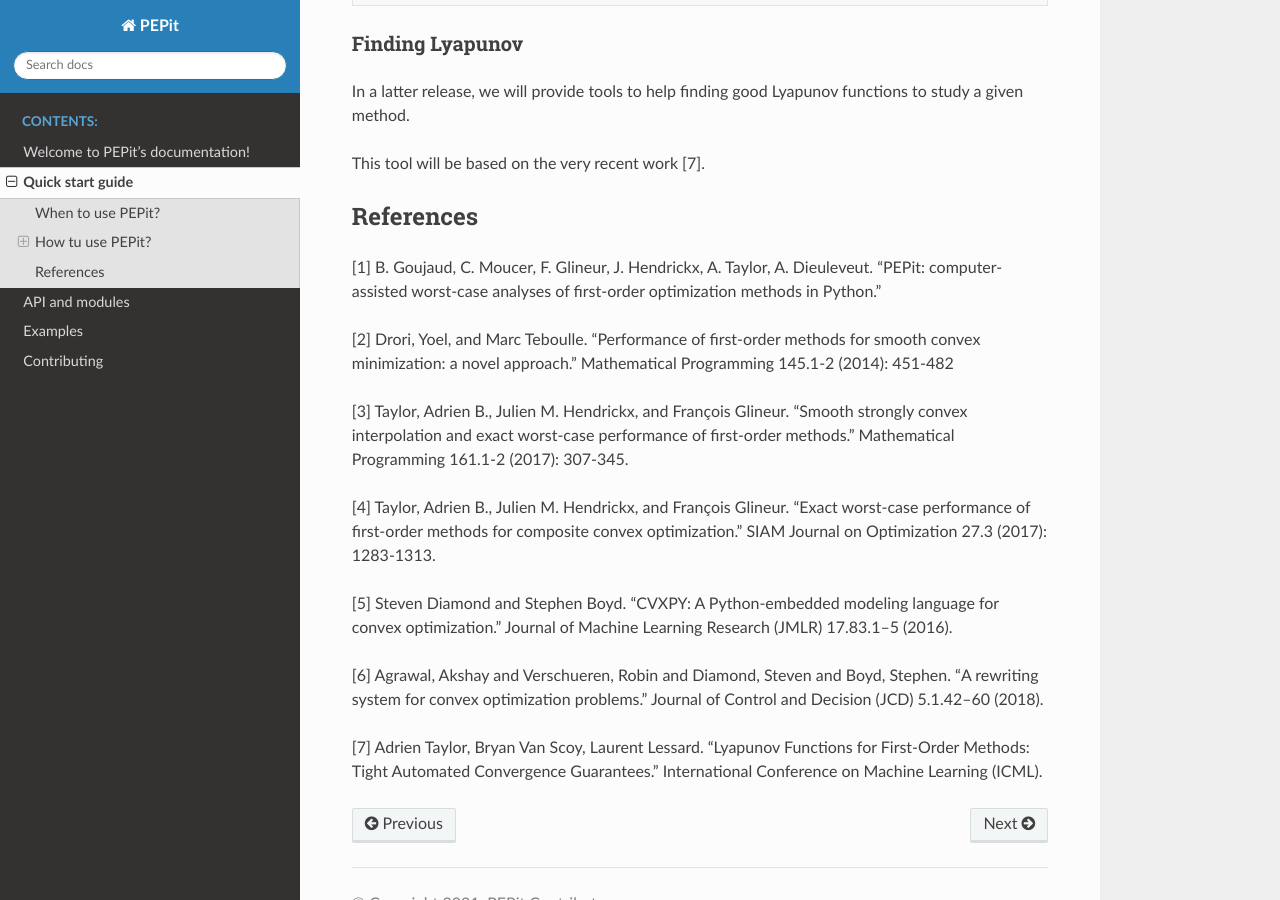
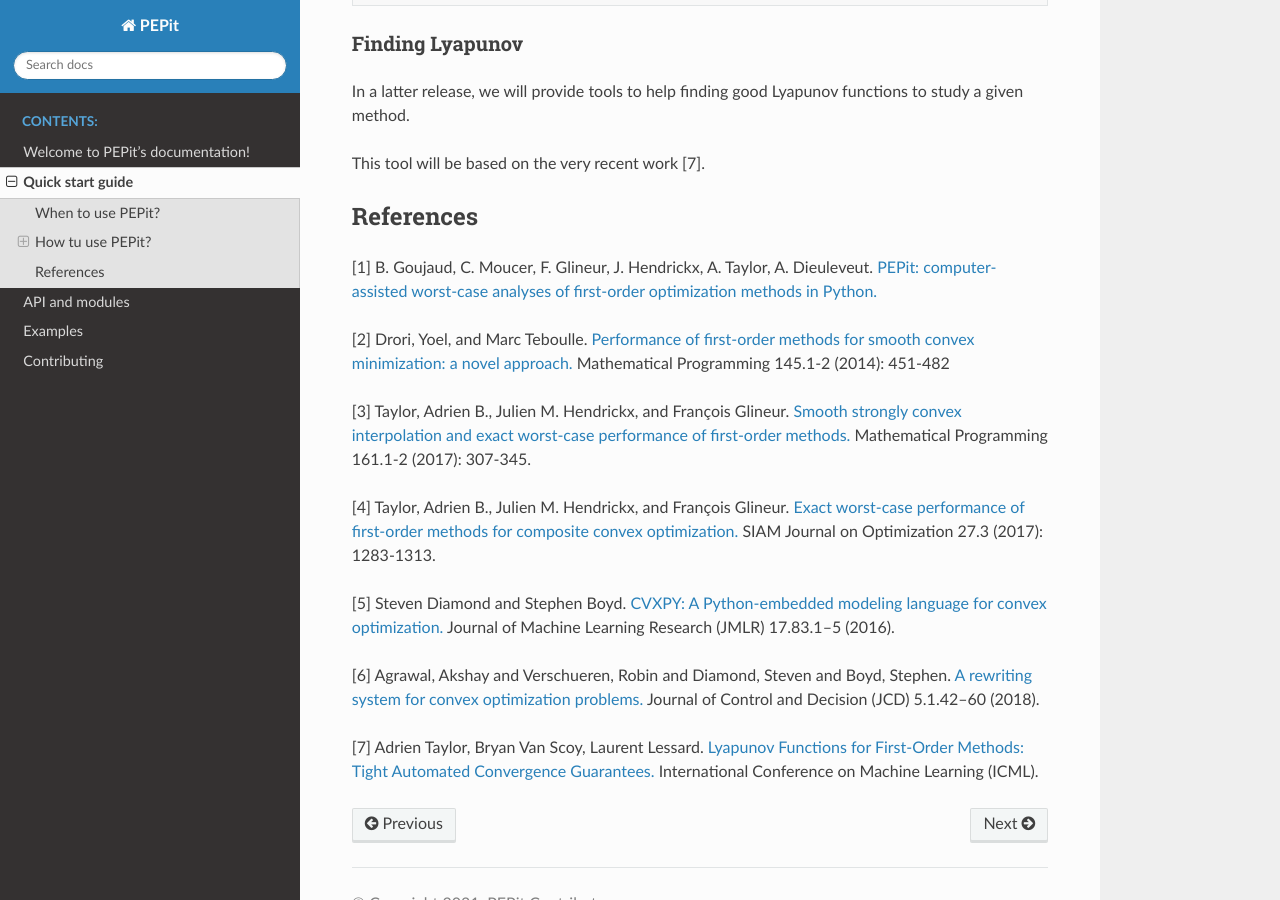
Before and after one commit to PerformanceEstimation/PEPit, a Sphinx documentation site: the page built from docs/source/quickstart.rst, in a window 1280 px wide and 900 px high, scrolled down 3892 px. Built offline with Sphinx 7.4.7 and the Read the Docs theme 2.0.0, drawn with Linux system fonts in a browser that asks for light colours.

Commit message:
Add links to refs in quickstart

```diff
--- a/docs/source/quickstart.rst
+++ b/docs/source/quickstart.rst
@@ -217,16 +217,36 @@ This tool will be based on the very recent work [7].
 References
 ----------
 
-[1] B. Goujaud, C. Moucer, F. Glineur, J. Hendrickx, A. Taylor, A. Dieuleveut. "PEPit: computer-assisted worst-case analyses of first-order optimization methods in Python."
+[1] B. Goujaud, C. Moucer, F. Glineur, J. Hendrickx, A. Taylor, A. Dieuleveut.
+`PEPit: computer-assisted worst-case analyses of first-order optimization methods in Python.
+<https://arxiv.org/pdf/2201.04040.pdf>`_
 
-[2] Drori, Yoel, and Marc Teboulle. "Performance of first-order methods for smooth convex minimization: a novel approach." Mathematical Programming 145.1-2 (2014): 451-482
+[2] Drori, Yoel, and Marc Teboulle.
+`Performance of first-order methods for smooth convex minimization: a novel approach.
+<https://arxiv.org/pdf/1206.3209.pdf>`_
+Mathematical Programming 145.1-2 (2014): 451-482
 
-[3] Taylor, Adrien B., Julien M. Hendrickx, and François Glineur. "Smooth strongly convex interpolation and exact worst-case performance of first-order methods." Mathematical Programming 161.1-2 (2017): 307-345.
+[3] Taylor, Adrien B., Julien M. Hendrickx, and François Glineur.
+`Smooth strongly convex interpolation and exact worst-case performance of first-order methods.
+<https://arxiv.org/pdf/1502.05666.pdf>`_
+Mathematical Programming 161.1-2 (2017): 307-345.
 
-[4] Taylor, Adrien B., Julien M. Hendrickx, and François Glineur. "Exact worst-case performance of first-order methods for composite convex optimization." SIAM Journal on Optimization 27.3 (2017): 1283-1313.
+[4] Taylor, Adrien B., Julien M. Hendrickx, and François Glineur.
+`Exact worst-case performance of first-order methods for composite convex optimization.
+<https://arxiv.org/pdf/1512.07516.pdf>`_
+SIAM Journal on Optimization 27.3 (2017): 1283-1313.
 
-[5] Steven Diamond and Stephen Boyd. "CVXPY: A Python-embedded modeling language for convex optimization." Journal of Machine Learning Research (JMLR) 17.83.1--5 (2016).
+[5] Steven Diamond and Stephen Boyd.
+`CVXPY: A Python-embedded modeling language for convex optimization.
+<https://arxiv.org/pdf/1603.00943.pdf>`_
+Journal of Machine Learning Research (JMLR) 17.83.1--5 (2016).
 
-[6] Agrawal, Akshay and Verschueren, Robin and Diamond, Steven and Boyd, Stephen. "A rewriting system for convex optimization problems." Journal of Control and Decision (JCD) 5.1.42--60 (2018).
+[6] Agrawal, Akshay and Verschueren, Robin and Diamond, Steven and Boyd, Stephen.
+`A rewriting system for convex optimization problems.
+<https://arxiv.org/pdf/1709.04494.pdf>`_
+Journal of Control and Decision (JCD) 5.1.42--60 (2018).
 
-[7] Adrien Taylor, Bryan Van Scoy, Laurent Lessard. "Lyapunov Functions for First-Order Methods: Tight Automated Convergence Guarantees." International Conference on Machine Learning (ICML).
+[7] Adrien Taylor, Bryan Van Scoy, Laurent Lessard.
+`Lyapunov Functions for First-Order Methods: Tight Automated Convergence Guarantees.
+<https://arxiv.org/pdf/1803.06073.pdf>`_
+International Conference on Machine Learning (ICML).
```
